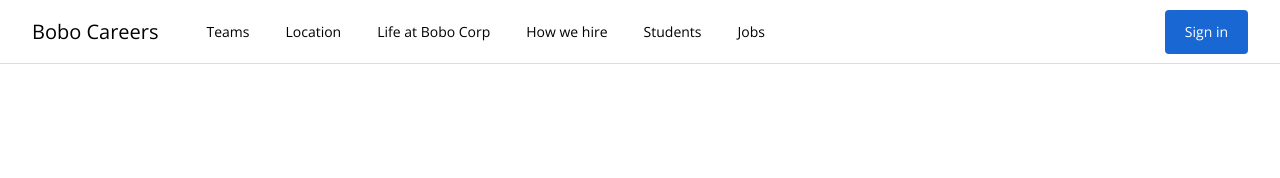
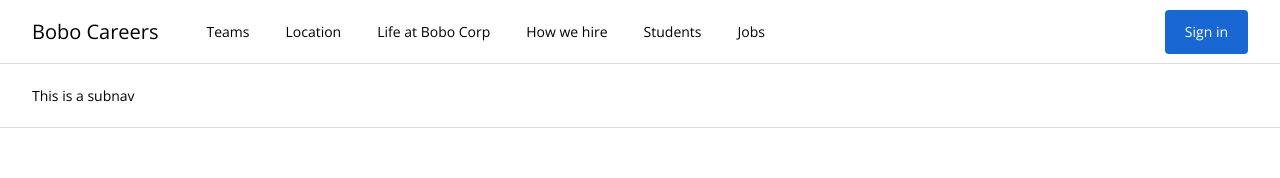
Before and after one commit to OlgaPrikhodko/job-search-2, a Vue app: page / in a window 1280 px wide. Shown: the top 178 px of the page. Built offline with nearby package versions, Linux system fonts and the light colour scheme.

Commit message:
add TheSubnav component

```diff
--- a/src/components/MainNav.vue
+++ b/src/components/MainNav.vue
@@ -25,6 +25,8 @@
           <ActionButton v-else text="Sign in" @click="loginUser" />
         </div>
       </div>
+
+      <TheSubnav />
     </div>
   </header>
 </template>
@@ -32,12 +34,14 @@
 <script>
 import ActionButton from "@/components/ActionButton.vue";
 import ProfileImage from "@/components/ProfileImage.vue";
+import TheSubnav from "@/components/TheSubnav.vue";
 
 export default {
   name: "MainNav",
   components: {
     ActionButton,
     ProfileImage,
+    TheSubnav,
   },
   data() {
     return {
--- /dev/null
+++ b/src/components/TheSubnav.vue
@@ -0,0 +1,11 @@
+<template>
+  <div class="h-16 w-full border-b border-solid border-brand-grey-1 bg-white">
+    <div class="flex h-full items-center px-8">This is a subnav</div>
+  </div>
+</template>
+
+<script>
+export default {
+  name: "TheSubnav",
+};
+</script>
```
